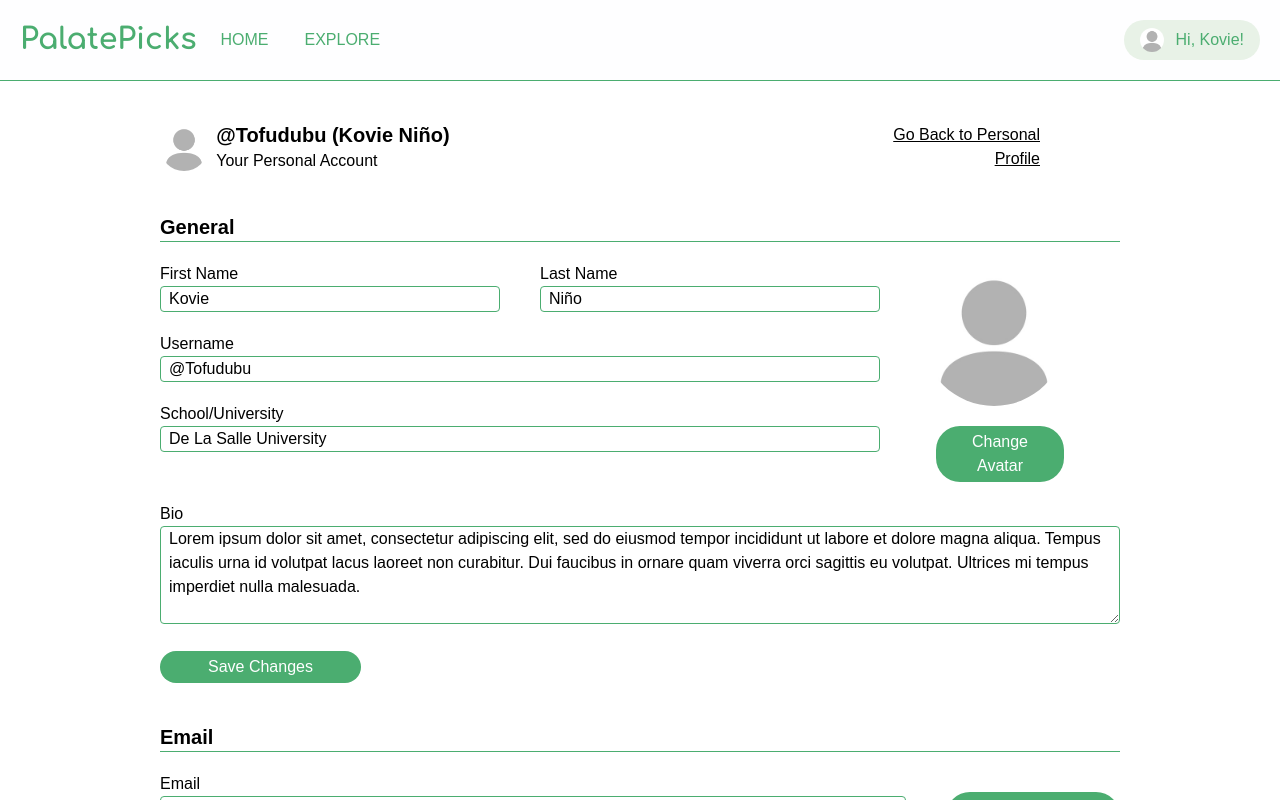
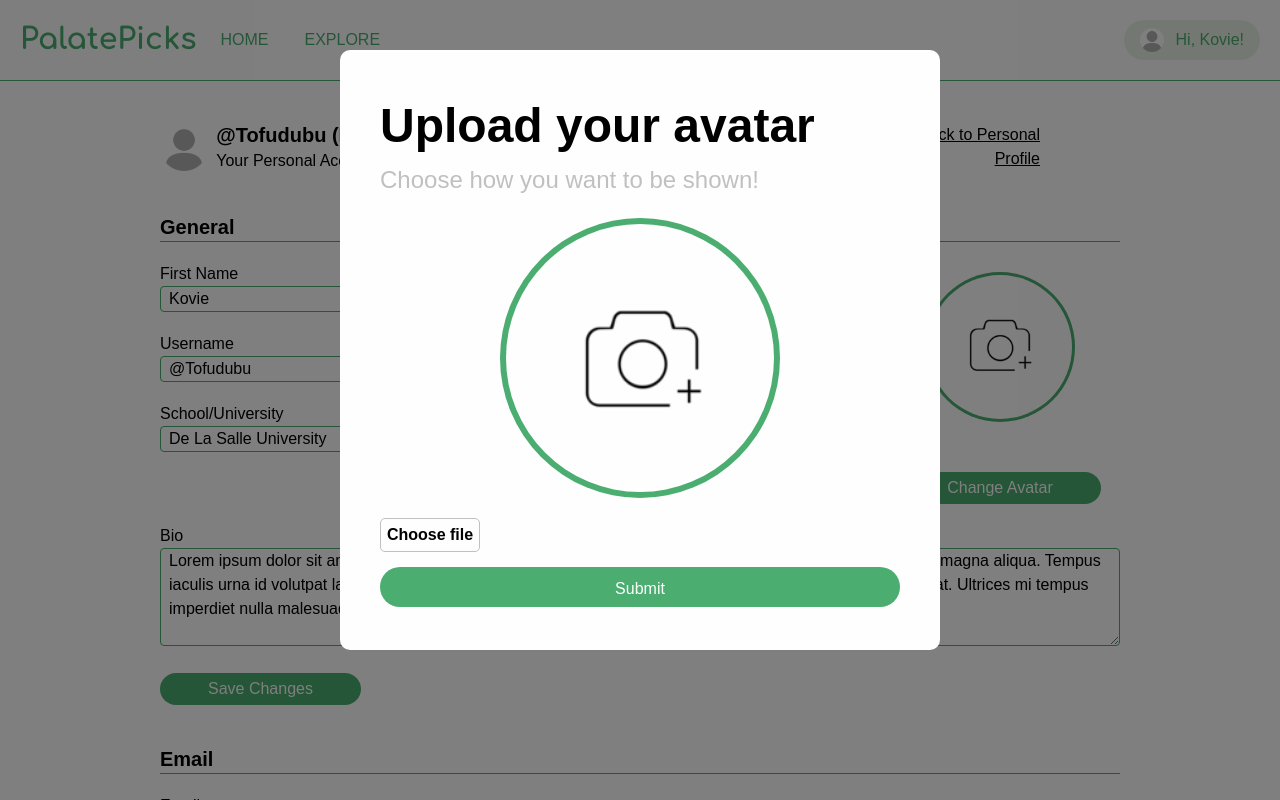
Before and after one commit to thekovie/PalatePicks, a Vue app: page /profile/settings in a window 1280 px wide. Both pictures are taken after a click on the button "Change Avatar". Shown: the top 800 px of the page. Built offline with nearby package versions, Linux system fonts and the light colour scheme; a web font is replaced by a local one.

Commit message:
Add avatar uploading

```diff
--- a/src/views/profile/ProfileSettings.vue
+++ b/src/views/profile/ProfileSettings.vue
@@ -43,10 +43,18 @@
             <input type="text" v-model="school" class="border-green border rounded w-full px-2" @click="clickTextBox">
           </div>
         </div>
-        <div class="flex flex-col place-items-center mt-5 basis-1/4"> <!--Avatar-->
-          <img src="../../assets/images/user.jpg" alt="Avatar" class="w-36 h-36 rounded-full me-3"/>
-          <button class="bg-green text-white px-7 mx-14 mt-5 py-1 rounded-3xl">Change Avatar</button>
-        </div>
+          <div class="flex flex-col place-items-center mt-5 basis-1/4"> <!--Avatar-->
+            <div class="bg-green min-w-[150px] min-h-[150px] max-w-[150px] max-h-[150px] rounded-[100%] p-[3px] m-[10px] cursor-pointer">
+                <div class="bg-white w-[100%] h-[100%] rounded-[100%]">
+                  <div v-if="isImageDefault" class="upload-bg-default w-[60%] h-[60%] rounded-[100%] relative mx-auto top-[28px]"></div>
+                  <img v-else :src="ProfileImage" alt="Choose a picture!" class="w-[100%] h-[100%] rounded-[100%]">
+                </div>
+              </div>
+              <button @click="toggleUploadModal" class="mt-10 bg-green text-white px-12 py-1 rounded-3xl">Change Avatar</button>
+              <div class="absolute top-0 bottom-0 left-0 right-0" v-if="showUploadModal"> <!-- Upload Picture Modal -->
+                <UploadPicture @close="toggleUploadModal" @return="getImageSrc($event)"/>
+              </div>
+          </div>
       </div>
       <div class="mt-5"> <!--Bio-->
         <label>Bio<br></label>
@@ -108,8 +116,11 @@
 </template>
 
 <script>
-
+import UploadPicture from '../../components/UploadPicture.vue';
 export default {
+  components: {
+    UploadPicture
+  },
   methods: {
     saveChanges(){
       alert('Your changes has been successfully saved!');
@@ -125,6 +136,14 @@ export default {
     },
     handleInputChange(value) {
       this.inputValue = value;
+    },
+    toggleUploadModal(){
+      this.showUploadModal = !(this.showUploadModal);
+      console.log('Trigger')
+    },
+    getImageSrc(e){
+      this.ProfileImage = e;
+      this.isImageDefault = false;
     }
   },
   data() {
@@ -139,6 +158,9 @@ export default {
       newPassword: 'password',
       confirmNewPassword: 'password',
       bio: 'Lorem ipsum dolor sit amet, consectetur adipiscing elit, sed do eiusmod tempor incididunt ut labore et dolore magna aliqua. Tempus iaculis urna id volutpat lacus laoreet non curabitur. Dui faucibus in ornare quam viverra orci sagittis eu volutpat. Ultrices mi tempus imperdiet nulla malesuada.',
+      showUploadModal: false,
+      ProfileImage: '',
+      isImageDefault: true
     };
   },
   computed: {
```
